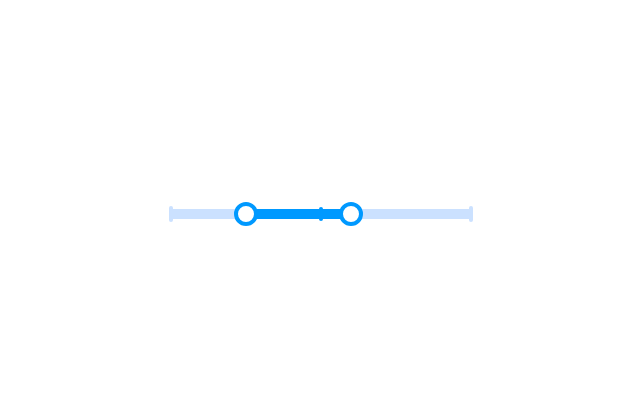
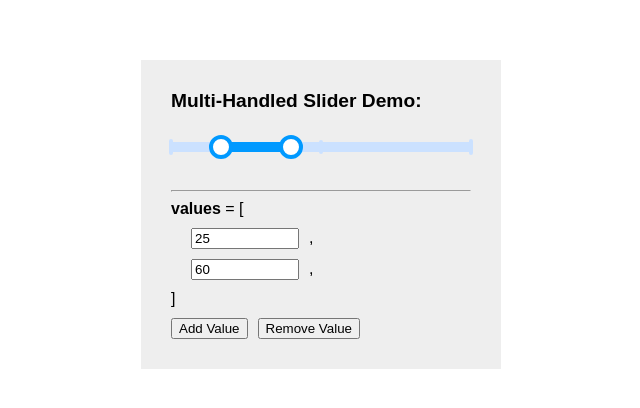
Before and after one commit to colesam/react-range-slider-proto, a React (Create React App) app: page / in a window 1280 px wide. Shown: the part 194-602 px from the top of the page, without its empty margins (319-959 px from the left). Built offline with nearby package versions, Linux system fonts and the light colour scheme.

Commit message:
Begin converting Slider into a demo

```diff
--- a/src/App.css
+++ b/src/App.css
@@ -1,6 +1,26 @@
 .App {
+  font-family: sans-serif;
   height: 100vh;
   display: flex;
   justify-content: center;
   align-items: center;
 }
+
+.SliderContainer {
+  padding: 30px;
+  width: 300px;
+  background: #eee;
+}
+
+.SliderContainer_header {
+  font-size: 1.2rem;
+  margin: 0 0 30px 0;
+}
+
+.SliderContainer_body {
+  padding: 30px 0 0 0 ;
+}
+
+.mb-10 {
+  margin-bottom: 10px;
+}
--- a/src/App.js
+++ b/src/App.js
@@ -3,18 +3,57 @@ import './App.css';
 import Slider from "./Slider";
 
 /**
- * TODO: Make sliders 'snap' to knobs
- * TODO: Prevent sliders from leaving rail
- * TODO: Color rail only between two sliders
- * TODO: Color rail from start to first slider if only 1 slider
+ * TODO: Handle dynamic # of handles
+ * TODO: Handle dynamic setting of colored rail
+ * TODO: Handle snap-to knobs
+ * TODO: Pass knobs as props
  */
+function App() {
+    const min = 0;
+    const max = 150;
+    const [range, setRange] = useState([25, 60]);
 
-function App() {
-    const [range, setRange] = useState([25, 60]);
+    const valueChangeHandler = (newValue, index) => {
+        setRange(range.map(
+            (val, i) => i === index ? newValue : val
+        ));
+    }
+
+    const addValueHandler = () => {
+        setRange([ ...range, max ]);
+    }
+
+    const removeValueHandler = () => {
+        setRange(range.slice(0, range.length - 1));
+    }
+
+    const valueInputs = range.map((value, i) => (
+        <div key={i}>
+            <input
+                type="text"
+                style={{ width: 100, margin: '0 10px 10px 20px' }}
+                value={value}
+                onChange={e => valueChangeHandler(e.target.value, i)}
+            />
+            ,
+        </div>
+    ));
+
     return (
         <div className="App">
             <div className="SliderContainer">
-                <Slider value={range} min={0} max={100} onChange={setRange} />
+                <h1 className="SliderContainer_header">Multi-Handled Slider Demo:</h1>
+                <Slider values={range} min={min} max={max} onChange={setRange} />
+                <div className="SliderContainer_body">
+                    <hr/>
+                    <div className="mb-10"><b>values</b> = [</div>
+                    {valueInputs}
+                    <div className="mb-10">]</div>
+                    <div>
+                        <button style={{ marginRight: '10px' }} onClick={addValueHandler}>Add Value</button>
+                        <button onClick={removeValueHandler}>Remove Value</button>
+                    </div>
+                </div>
             </div>
         </div>
     );
--- a/src/Slider.css
+++ b/src/Slider.css
@@ -2,10 +2,6 @@
     --rail-default-color: #cbe1ff;
     --rail-color: #0099ff;
     --handle-color: var(--rail-color);
-}
-
-.SliderContainer {
-    width: 300px;
 }
 
 .Slider {
--- a/src/Slider.js
+++ b/src/Slider.js
@@ -7,7 +7,6 @@ import './Slider.css';
 class Slider extends React.Component {
     constructor(props) {
         super(props);
-
         this.activeHandle = null;
         this.ref = React.createRef();
     }
@@ -64,7 +63,7 @@ class Slider extends React.Component {
      * @returns {number[]}
      */
     get handlePositions() {
-        return this.props.value.map(val => val / this.rangeSize * 100);
+        return this.props.values.map(val => val / this.rangeSize * 100);
     }
 
     // Component methods
@@ -89,10 +88,10 @@ class Slider extends React.Component {
                 value = valueAsPercent * this.rangeSize;
             }
 
-            let newValue = [...this.props.value];
-            newValue[this.activeHandle] = value;
+            let newValues = [...this.props.values];
+            newValues[this.activeHandle] = value;
 
-            onChange(newValue.sort((a, b) => a - b));
+            onChange(newValues.sort((a, b) => a - b));
         }
     }
 
```
